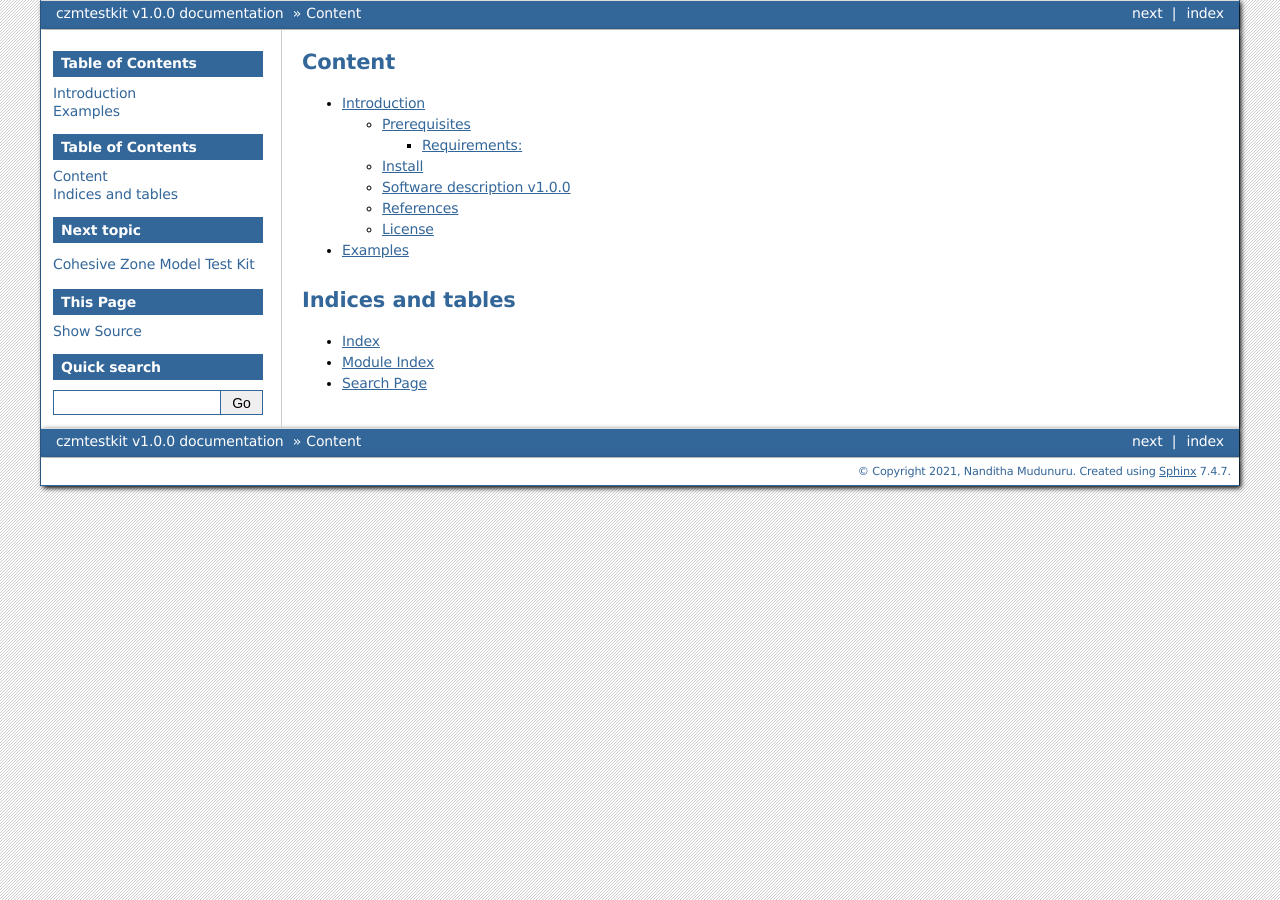
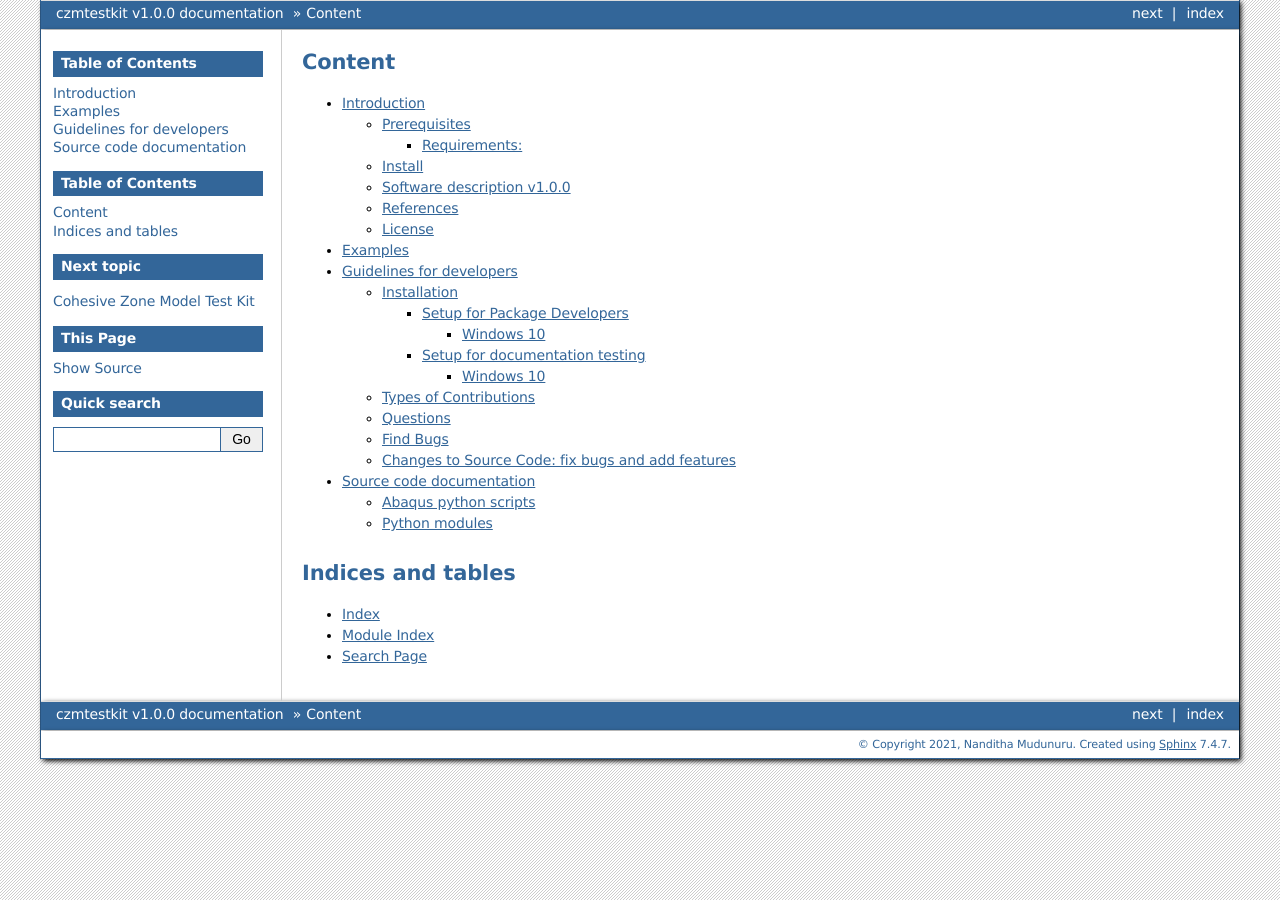
Before and after one commit to NMudunuru/CzmTestKit, a Sphinx documentation site: the page built from docs/source/index.rst, in a window 1280 px wide. Built offline with Sphinx 7.4.7, drawn with Linux system fonts in a browser that asks for light colours; pages that are not in the unit, such as notebooks, are missing from menus.

Commit message:
Update index.rst

```diff
--- a/docs/source/index.rst
+++ b/docs/source/index.rst
@@ -9,6 +9,9 @@
 
 	Examples <TestCase.rst>
 
+	Guidelines for developers <contGuide.rst>
+
+	Source code documentation <CodDoc.rst>
 
 
 Indices and tables
```
